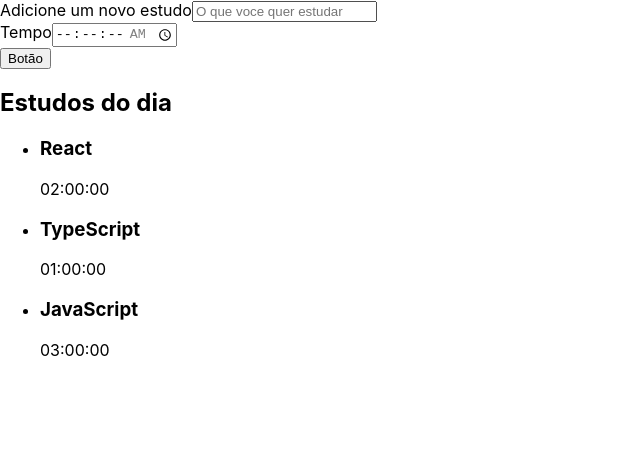
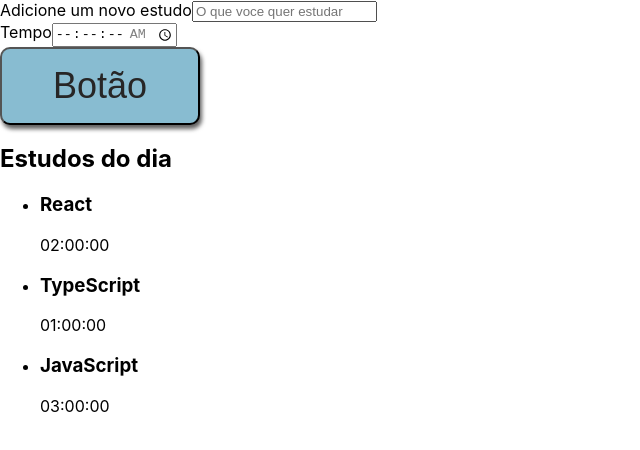
Before and after one commit to jgabfalcao/TaskBoard, a React (Create React App) app: page / in a window 1280 px wide. Shown: the top 450 px of the page, without its empty margins (0-640 px from the left). Built offline with nearby package versions, Linux system fonts and the light colour scheme.

Commit message:
Insert off imports for CSS Modules

```diff
--- a/src/components/button/index.tsx
+++ b/src/components/button/index.tsx
@@ -1,8 +1,9 @@
 import React from "react";
+import style from './Button.module.scss'
 
 function Button () {
     return (
-      <button>
+      <button className={style.button}>
         Botão
       </button>
     )
```
